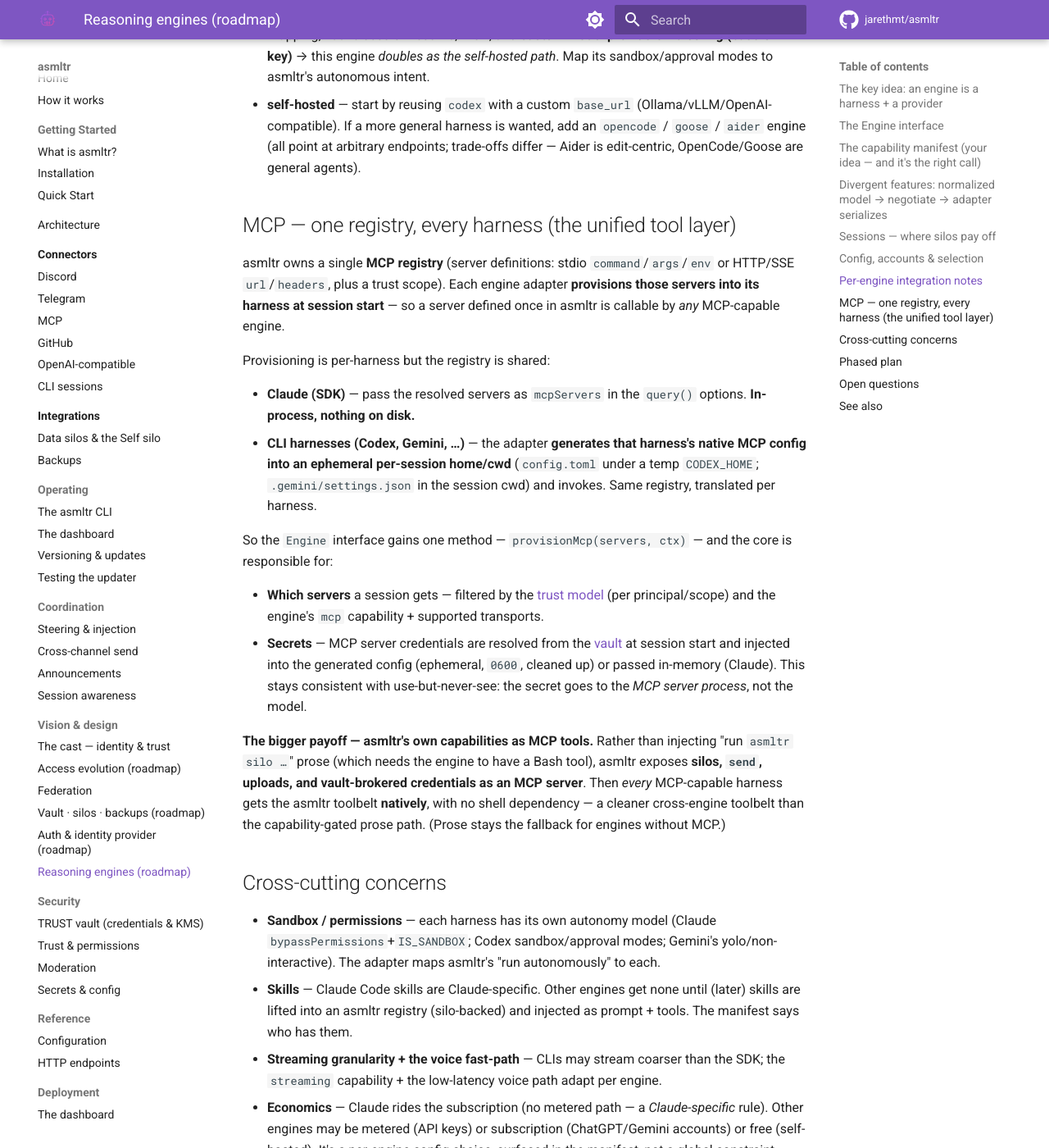
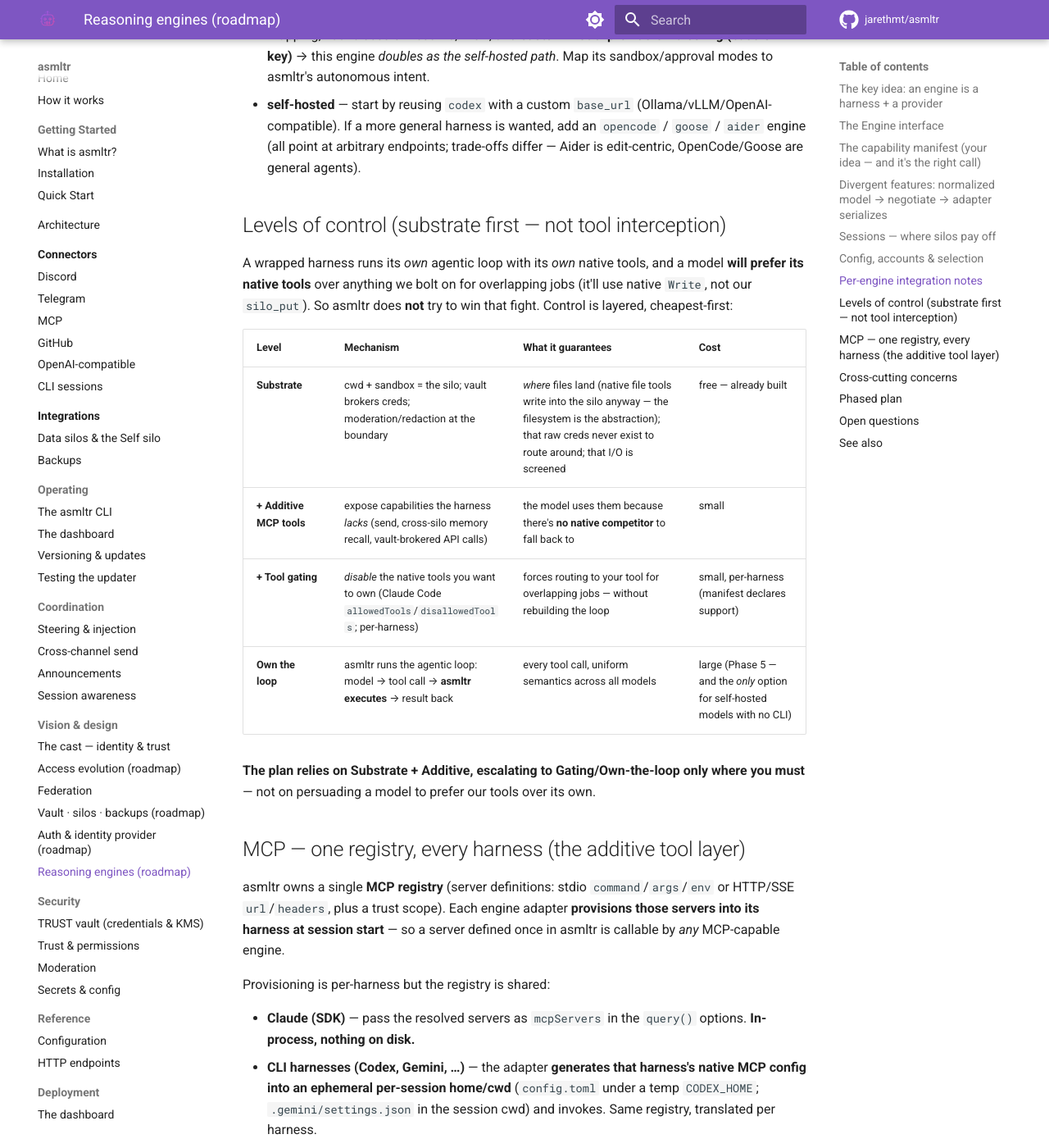
Before and after one commit to scoutg001/asmltr, an MkDocs documentation site: the page built from docs/REASONING-ENGINES.md, in a window 1280 px wide and 1400 px high, scrolled down 3850 px. Shown: the whole window at 82% size. Built offline with MkDocs 1.6.1 and Material for MkDocs 9.7.7, drawn with Linux system fonts in a browser that asks for light colours; comment, search, counter and statistics services are not loaded; some of the changed text lies outside the part shown.

Commit message:
docs(engines): levels-of-control — substrate first, not tool interception
Addresses: 'harnesses fall back to native tools.' Correct — so control is layered cheapest-first: Substrate
(cwd/sandbox=silo, vault brokering, boundary) guarantees WHERE files land + that creds can't be routed around,
no interception needed; Additive MCP only for capabilities with no native competitor; Tool gating (disable
native tools, per-harness) to force routing without rebuilding; Own-the-loop (Phase 5) for total interception
+ self-hosted. Clarifies MCP tools are additive, NOT native-tool replacements.

```diff
--- a/docs/REASONING-ENGINES.md
+++ b/docs/REASONING-ENGINES.md
@@ -134,7 +134,23 @@
   more general harness is wanted, add an `opencode` / `goose` / `aider` engine (all point at arbitrary
   endpoints; trade-offs differ — Aider is edit-centric, OpenCode/Goose are general agents).
 
-## MCP — one registry, every harness (the unified tool layer)
+## Levels of control (substrate first — not tool interception)
+
+A wrapped harness runs its *own* agentic loop with its *own* native tools, and a model **will prefer its
+native tools** over anything we bolt on for overlapping jobs (it'll use native `Write`, not our `silo_put`).
+So asmltr does **not** try to win that fight. Control is layered, cheapest-first:
+
+| Level | Mechanism | What it guarantees | Cost |
+|-------|-----------|--------------------|------|
+| **Substrate** | cwd + sandbox = the silo; vault brokers creds; moderation/redaction at the boundary | *where* files land (native file tools write into the silo anyway — the filesystem is the abstraction); that raw creds never exist to route around; that I/O is screened | free — already built |
+| **+ Additive MCP tools** | expose capabilities the harness *lacks* (send, cross-silo memory recall, vault-brokered API calls) | the model uses them because there's **no native competitor** to fall back to | small |
+| **+ Tool gating** | *disable* the native tools you want to own (Claude Code `allowedTools`/`disallowedTools`; per-harness) | forces routing to your tool for overlapping jobs — without rebuilding the loop | small, per-harness (manifest declares support) |
+| **Own the loop** | asmltr runs the agentic loop: model → tool call → **asmltr executes** → result back | every tool call, uniform semantics across all models | large (Phase 5 — and the *only* option for self-hosted models with no CLI) |
+
+**The plan relies on Substrate + Additive, escalating to Gating/Own-the-loop only where you must** — not on
+persuading a model to prefer our tools over its own.
+
+## MCP — one registry, every harness (the additive tool layer)
 
 asmltr owns a single **MCP registry** (server definitions: stdio `command`/`args`/`env` or HTTP/SSE
 `url`/`headers`, plus a trust scope). Each engine adapter **provisions those servers into its harness at
@@ -156,11 +172,13 @@
   start and injected into the generated config (ephemeral, `0600`, cleaned up) or passed in-memory (Claude).
   This stays consistent with use-but-never-see: the secret goes to the *MCP server process*, not the model.
 
-**The bigger payoff — asmltr's own capabilities as MCP tools.** Rather than injecting "run `asmltr silo …`"
-prose (which needs the engine to have a Bash tool), asmltr exposes **silos, `send`, uploads, and
-vault-brokered credentials as an MCP server**. Then *every* MCP-capable harness gets the asmltr toolbelt
-**natively**, with no shell dependency — a cleaner cross-engine toolbelt than the capability-gated prose
-path. (Prose stays the fallback for engines without MCP.)
+**asmltr's own capabilities as MCP tools — additive, not a replacement.** asmltr exposes the things a
+harness *can't* do — `send`, cross-silo memory recall, uploads, vault-brokered credential use — as an MCP
+server. The model reaches for these because there's **no native competitor** (see
+[Levels of control](#levels-of-control-substrate-first-not-tool-interception)). This is *not* an attempt to
+replace native file/bash tools — overlapping ops are handled by the substrate (cwd/sandbox = the silo), and
+if you truly need to own an overlapping op, use **tool gating**, not MCP. (Prose — "run `asmltr silo …`" —
+stays a fallback for engines without MCP but with a shell.)
 
 ## Cross-cutting concerns
 - **Sandbox / permissions** — each harness has its own autonomy model (Claude `bypassPermissions`+`IS_SANDBOX`;
```
